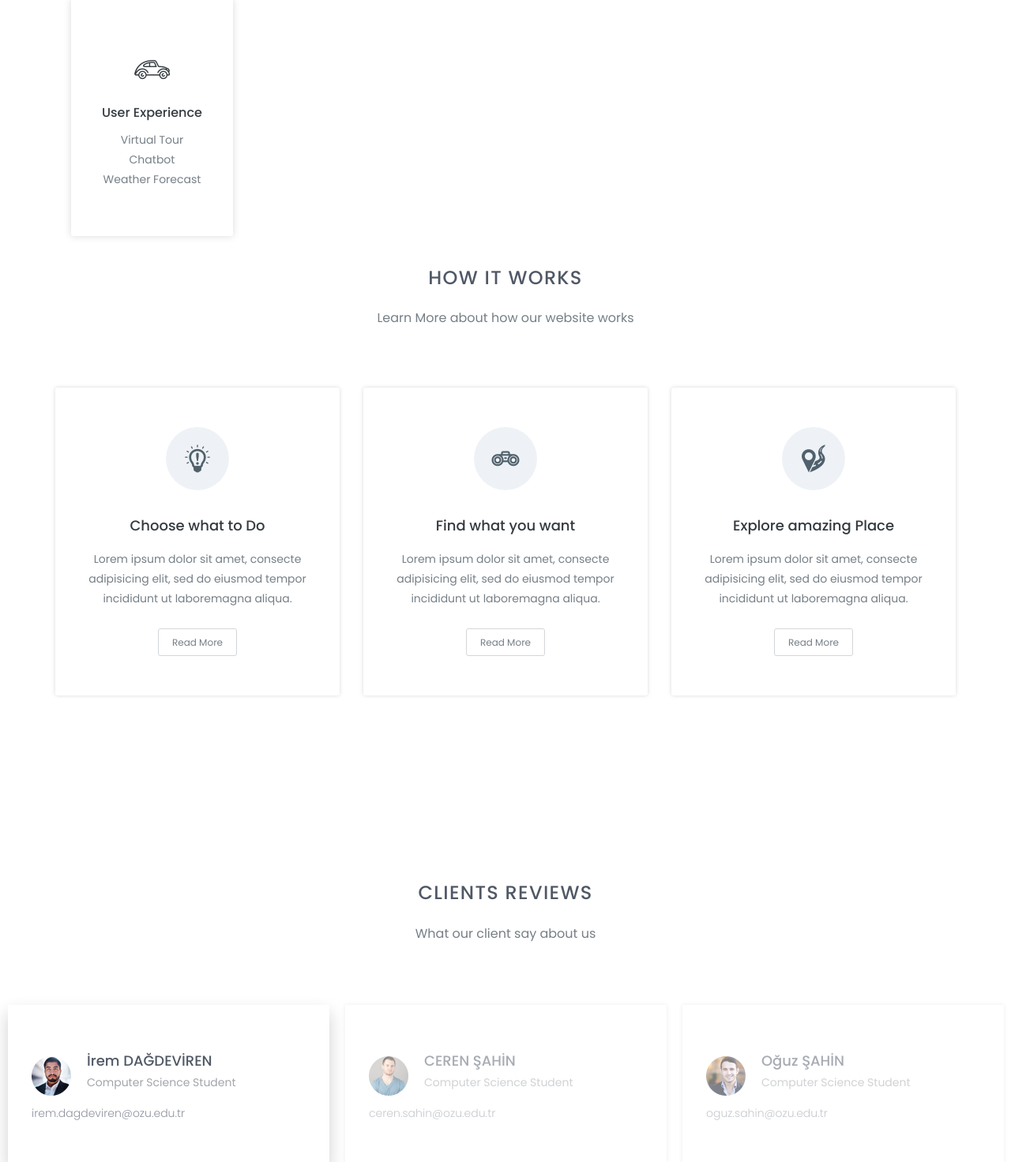
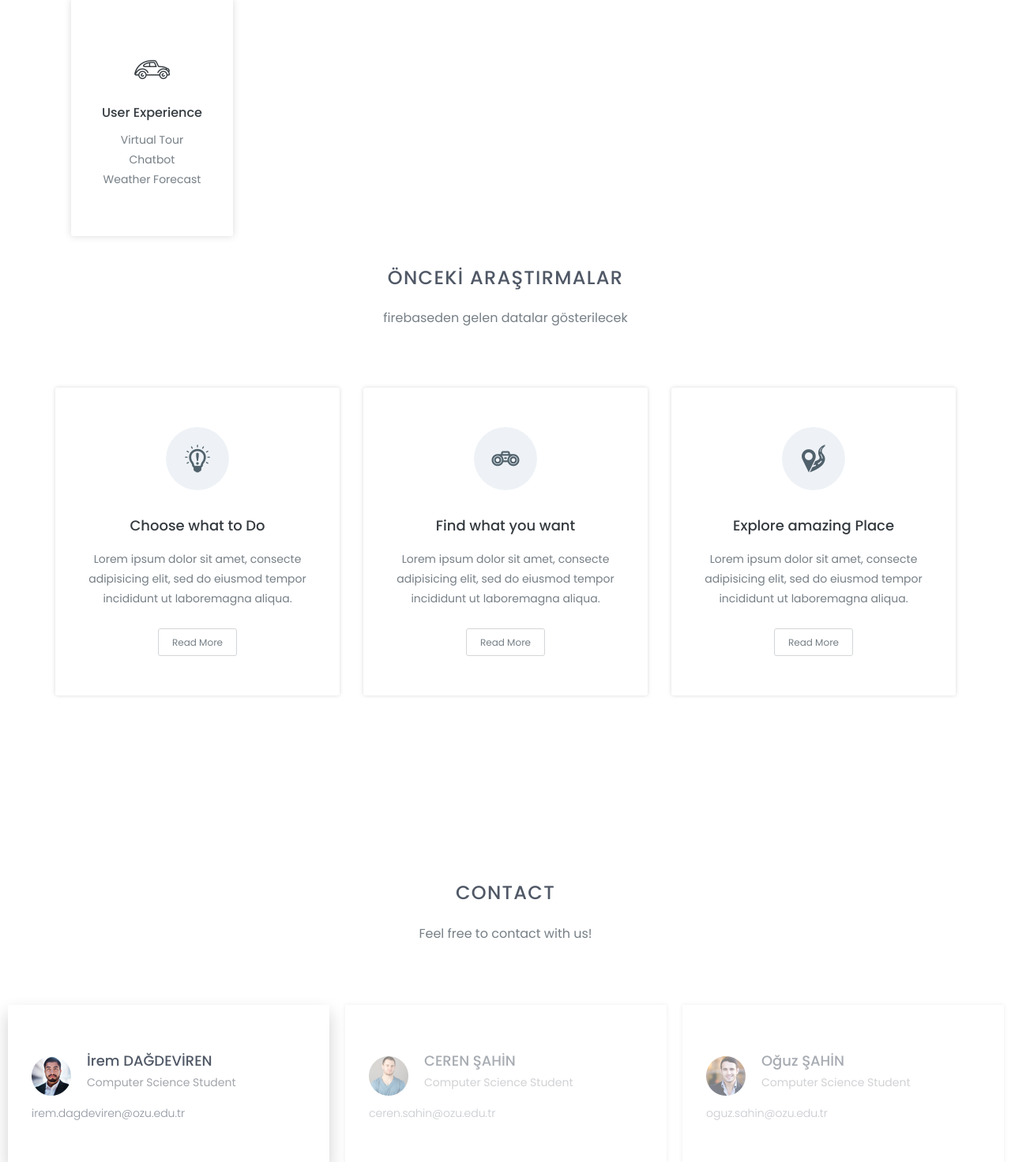
Before and after one commit to irem-dagdeviren/CS402_FinalProject, a Flask app: page / in a window 1280 px wide. Shown: the part 2549-4021 px from the top of the page at 79% size. Run offline with Flask 3, Linux system fonts and the light colour scheme; some libraries are stand-ins or nearby versions.

Commit message:
style changes

```diff
--- a/static/css/style.css
+++ b/static/css/style.css
@@ -338,7 +338,7 @@ nav.navbar.bootsnav .navbar-toggle i{color: #ff545a;}
 --------------------------------------*/
 .result-section {
     font-family: Arial, sans-serif;
-    background-color: #f5f5f5;
+    background-color: white;
     display: flex;
     justify-content: center;
     align-items: center;
--- a/templates/index.html
+++ b/templates/index.html
@@ -342,8 +342,8 @@
 		<section id="works" class="works">
 			<div class="container">
 				<div class="section-header">
-					<h2>how it works</h2>
-					<p>Learn More about how our website works</p>
+					<h2>öncekİ araştirmalar</h2>
+					<p>firebaseden gelen datalar gösterilecek</p>
 				</div><!--/.section-header-->
 				<div class="works-content">
 					<div class="row">
@@ -400,8 +400,8 @@
 		<!--reviews start -->
 		<section id="reviews" class="reviews">
 			<div class="section-header">
-				<h2>clients reviews</h2>
-				<p>What our client say about us</p>
+				<h2>Contact</h2>
+				<p>Feel free to contact with us!</p>
 			</div><!--/.section-header-->
 			<div class="reviews-content">
 				<div class="testimonial-carousel">
```
